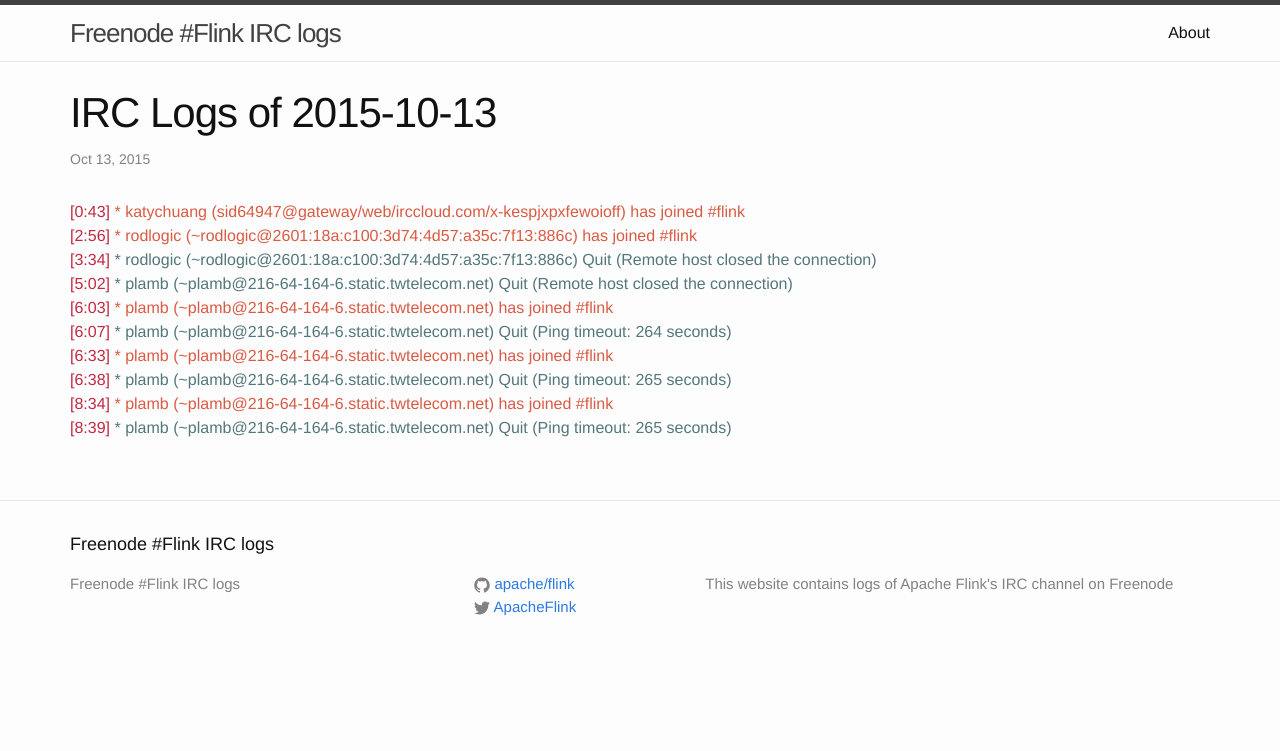
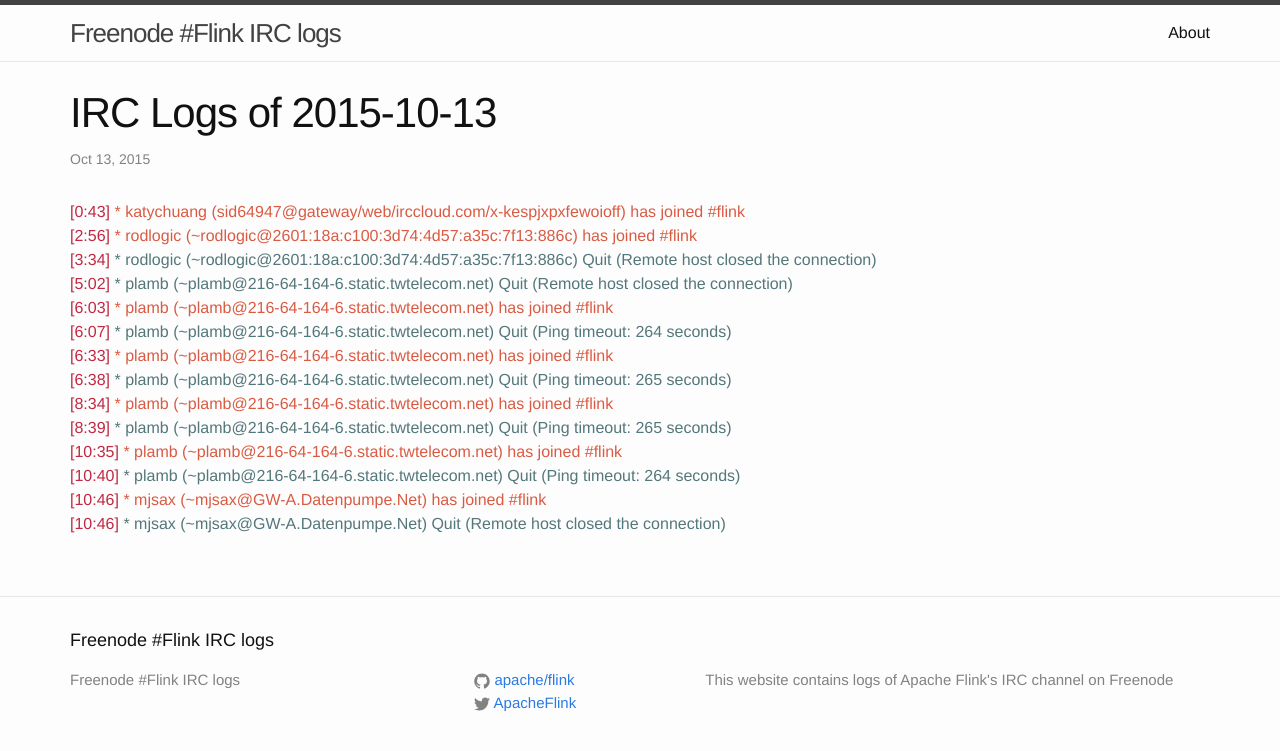
Before and after one commit to flink-irc-logs/flink-irc-logs.github.io, a Jekyll site: the page built from _posts/2015-10-13-logs.markdown, in a window 1280 px wide. Shown: the top 751 px of the page. Built offline with Jekyll 4.4.1, drawn with Linux system fonts in a browser that asks for light colours.

Commit message:
Update of the logs on Tue Oct 13 11:26:01 CEST 2015

```diff
--- a/_posts/2015-10-13-logs.markdown
+++ b/_posts/2015-10-13-logs.markdown
@@ -14,3 +14,7 @@
 <span class="irc-date">[6:38]</span> <span class="irc-navy">* plamb (~plamb@216-64-164-6.static.twtelecom.net) Quit (Ping timeout: 265 seconds)</span><br />
 <span class="irc-date">[8:34]</span> <span class="irc-green">* plamb (~plamb@216-64-164-6.static.twtelecom.net) has joined #flink</span><br />
 <span class="irc-date">[8:39]</span> <span class="irc-navy">* plamb (~plamb@216-64-164-6.static.twtelecom.net) Quit (Ping timeout: 265 seconds)</span><br />
+<span class="irc-date">[10:35]</span> <span class="irc-green">* plamb (~plamb@216-64-164-6.static.twtelecom.net) has joined #flink</span><br />
+<span class="irc-date">[10:40]</span> <span class="irc-navy">* plamb (~plamb@216-64-164-6.static.twtelecom.net) Quit (Ping timeout: 264 seconds)</span><br />
+<span class="irc-date">[10:46]</span> <span class="irc-green">* mjsax (~mjsax@GW-A.Datenpumpe.Net) has joined #flink</span><br />
+<span class="irc-date">[10:46]</span> <span class="irc-navy">* mjsax (~mjsax@GW-A.Datenpumpe.Net) Quit (Remote host closed the connection)</span><br />
```
